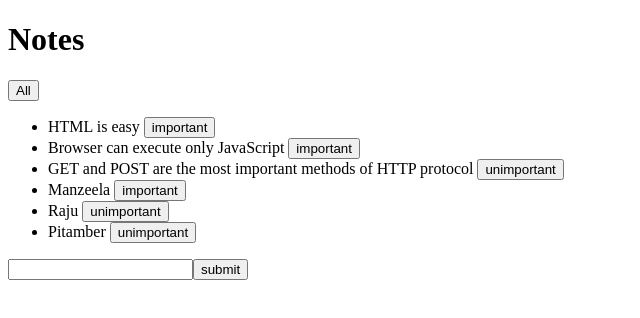
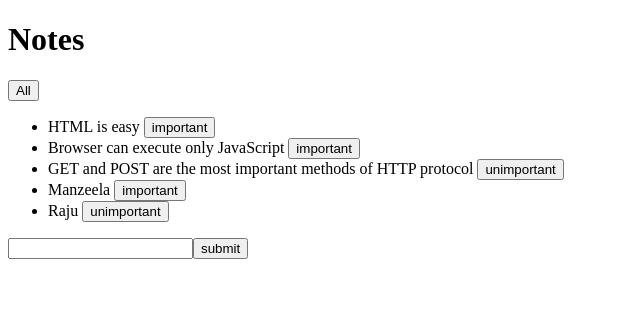
Before and after one commit to su-de-sh/notes-app, a React (Create React App) app: page / in a window 1280 px wide. Shown: the top 318 px of the page, without its empty margins (0-640 px from the left). Built offline with nearby package versions, Linux system fonts and the light colour scheme; data requests are answered from the project's data file.

Commit message:
feat: .catch added

```diff
--- a/db.json
+++ b/db.json
@@ -29,12 +29,6 @@
       "date": "2022-07-22T07:57:02.894Z",
       "important": false,
       "id": 5
-    },
-    {
-      "content": "Pitamber",
-      "date": "2022-07-22T09:26:44.074Z",
-      "important": false,
-      "id": 6
     }
   ]
 }
--- a/src/App.js
+++ b/src/App.js
@@ -52,9 +52,15 @@
     const note = notes.find((n) => n.id === id);
 
     let updatedNote = { ...note, important: !note.important };
-    noteService.update(id, updatedNote).then((data) => {
-      setNotes(notes.map((note) => (note.id !== id ? note : data)));
-    });
+    noteService
+      .update(id, updatedNote)
+      .then((data) => {
+        setNotes(notes.map((note) => (note.id !== id ? note : data)));
+      })
+      .catch((error) => {
+        alert(`the note '${note.content}' was already deleted from server`);
+        setNotes(notes.filter((n) => n.id !== id));
+      });
   };
 
   return (
```
